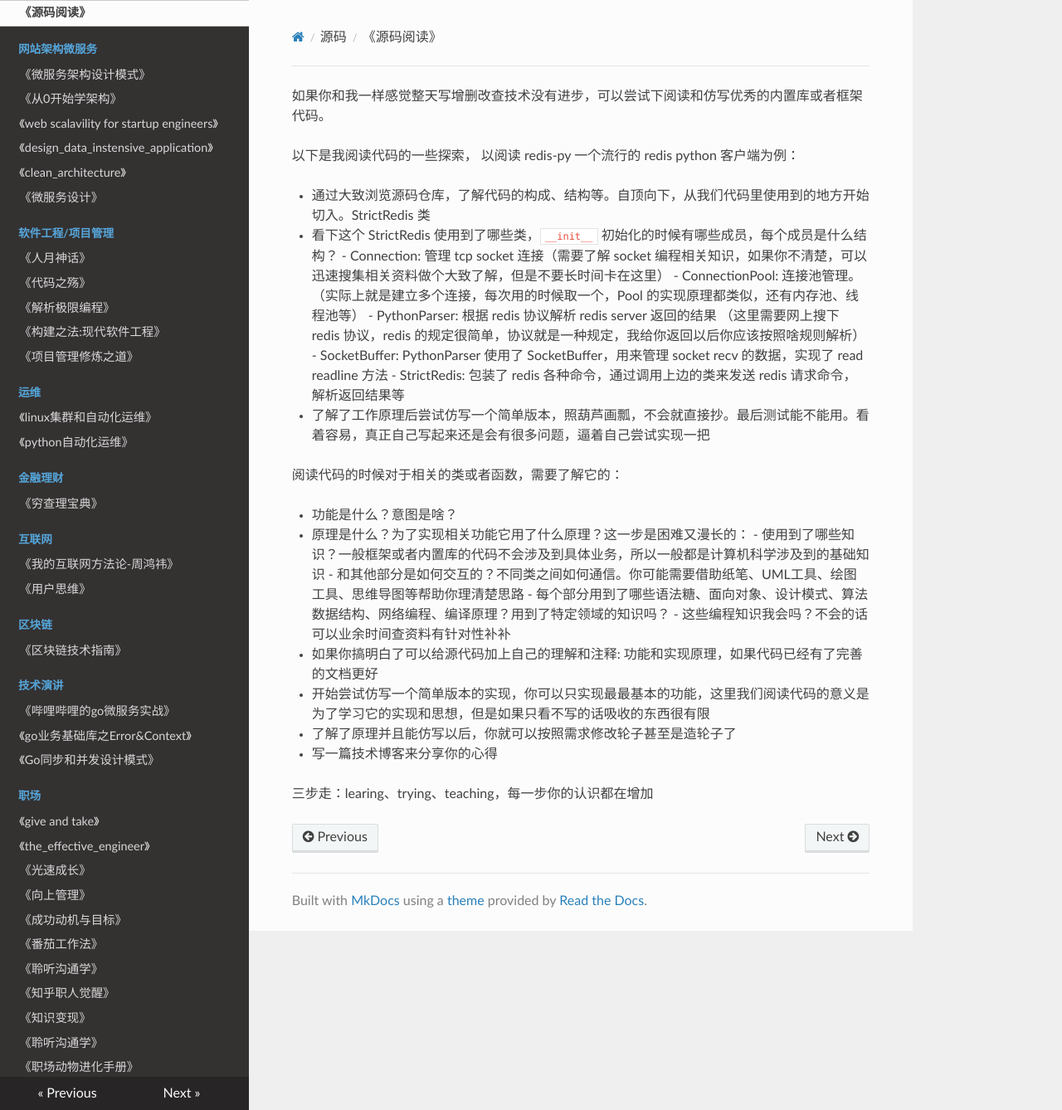
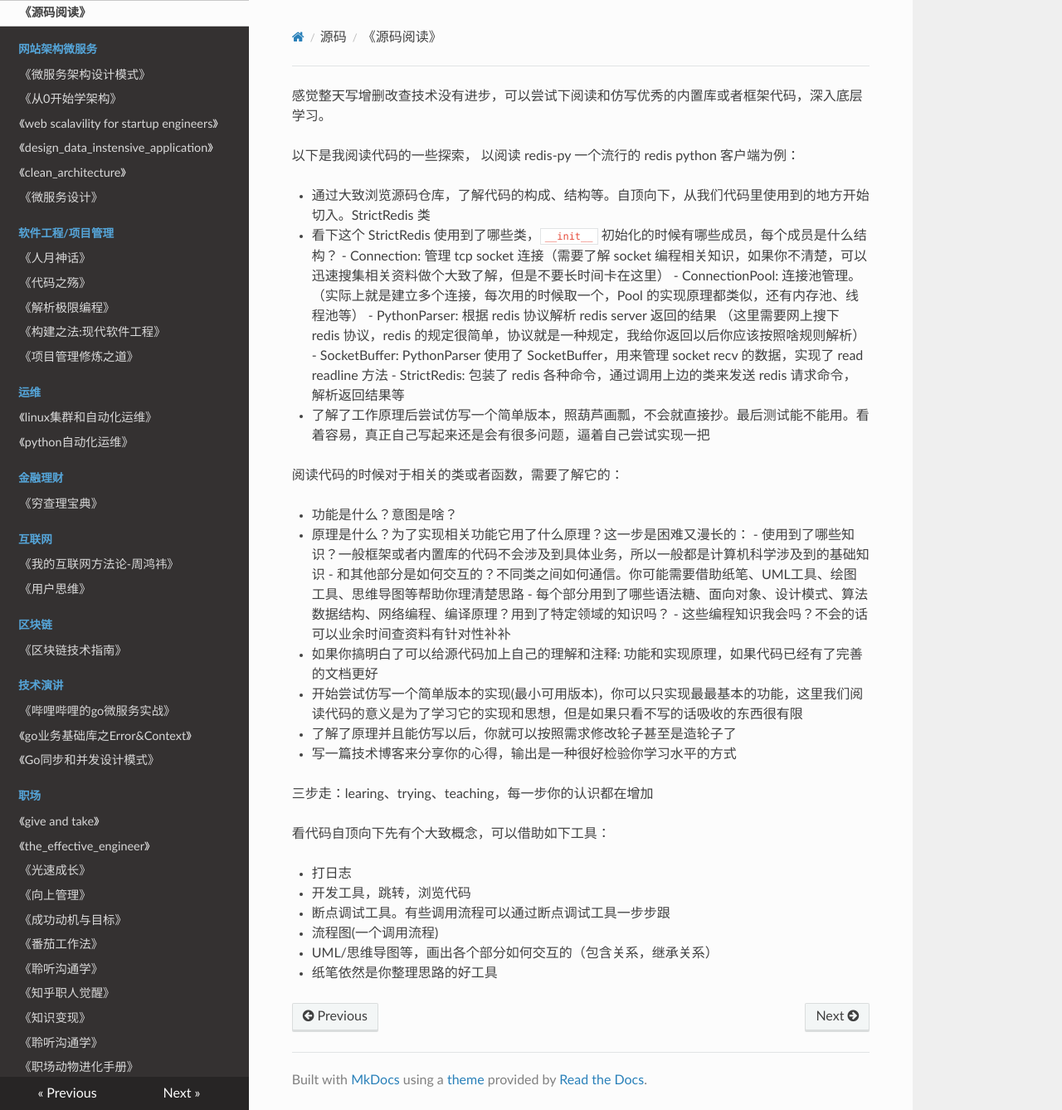
Before and after one commit to PegasusWang/booknotes, an MkDocs documentation site: the page built from docs/源码阅读_sourcecode/README.md, in a window 1280 px wide and 1338 px high. Shown: the whole window at 83% size. Built offline with MkDocs 1.6.1, drawn with Linux system fonts in a browser that asks for light colours; nearby versions of some CDN libraries; old or Windows-style settings are respelled for this version of MkDocs.

```diff
--- a/docs/源码阅读_sourcecode/README.md
+++ b/docs/源码阅读_sourcecode/README.md
@@ -1,4 +1,4 @@
-如果你和我一样感觉整天写增删改查技术没有进步，可以尝试下阅读和仿写优秀的内置库或者框架代码。
+感觉整天写增删改查技术没有进步，可以尝试下阅读和仿写优秀的内置库或者框架代码，深入底层学习。
 
 
 以下是我阅读代码的一些探索， 以阅读 redis-py 一个流行的 redis python 客户端为例：
@@ -22,8 +22,18 @@
     - 每个部分用到了哪些语法糖、面向对象、设计模式、算法数据结构、网络编程、编译原理？用到了特定领域的知识吗？
     - 这些编程知识我会吗？不会的话可以业余时间查资料有针对性补补
 - 如果你搞明白了可以给源代码加上自己的理解和注释: 功能和实现原理，如果代码已经有了完善的文档更好
-- 开始尝试仿写一个简单版本的实现，你可以只实现最最基本的功能，这里我们阅读代码的意义是为了学习它的实现和思想，但是如果只看不写的话吸收的东西很有限
+- 开始尝试仿写一个简单版本的实现(最小可用版本)，你可以只实现最最基本的功能，这里我们阅读代码的意义是为了学习它的实现和思想，但是如果只看不写的话吸收的东西很有限
 - 了解了原理并且能仿写以后，你就可以按照需求修改轮子甚至是造轮子了
-- 写一篇技术博客来分享你的心得
+- 写一篇技术博客来分享你的心得，输出是一种很好检验你学习水平的方式
 
 三步走：learing、trying、teaching，每一步你的认识都在增加
+
+
+看代码自顶向下先有个大致概念，可以借助如下工具：
+
+- 打日志
+- 开发工具，跳转，浏览代码
+- 断点调试工具。有些调用流程可以通过断点调试工具一步步跟
+- 流程图(一个调用流程)
+- UML/思维导图等，画出各个部分如何交互的（包含关系，继承关系）
+- 纸笔依然是你整理思路的好工具
```
Also changed, not shown: docs/源码阅读_sourcecode/python/redispy_read.py (+8 -2 lines).
